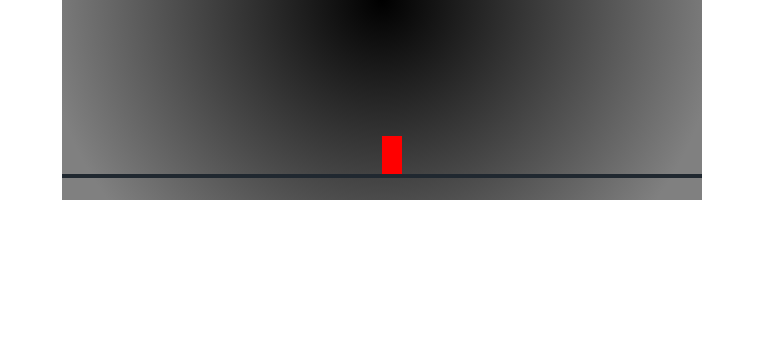
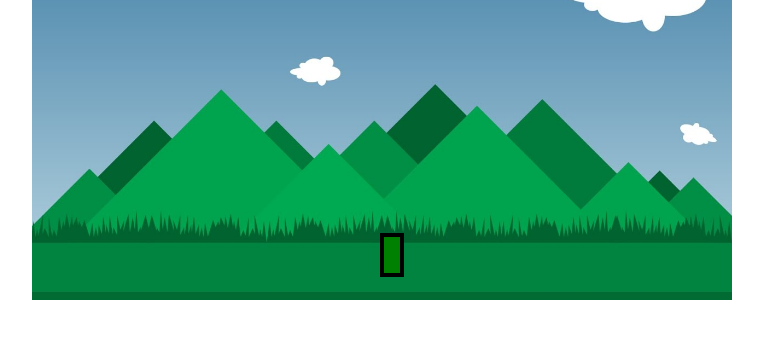
Before and after one commit to lukechadwick/xiayu, a plain HTML site: page index.html in a window 1280 px wide. Shown: the whole page, without its empty margins (258-1021 px from the left). Drawn offline with Linux system fonts and the light colour scheme.

Commit message:
2 player controls and hit detection

```diff
--- a/css.css
+++ b/css.css
@@ -4,11 +4,9 @@
 }
 
 canvas {
-    background: radial-gradient(
-        circle at top,
-        black,
-        grey 90%
-      );
+    background: url(./game3.jpg);
+    background-size: cover;
+    background-position-y: -50px;
     display: block;
     margin: 0 auto;
 }
--- a/game.js
+++ b/game.js
@@ -1,4 +1,4 @@
-var gameWindow, controlState, playerSprite, loop;
+var gameWindow, controlState;
 
 document.addEventListener("keydown", keyHandler);
 document.addEventListener("keyup", keyHandler);
@@ -9,17 +9,18 @@ gameWindow = document.querySelector("canvas").getContext("2d");
 let boxSize = 40;
 let duckHeight = boxSize / 2;
 let playerNumber = 2;
+let boxSize2 = 40;
 
 //World
-let windowHeight = 200;
-let windowWidth = 640;
-let groundHeight = 24;
+let windowHeight = 300;
+let windowWidth = 700;
+let groundHeight = 25;
 
 //Gun State
 let gunReloading = false;
 
 //Ball
-var ballRadius = 10;
+var ballRadius = 5;
 let ballnumber = 1;
 let ballspeed = 5;
 
@@ -34,7 +35,6 @@ let ballArray = {
 let playerArray = {
     "players": []
 }
-
 
 function makePlayer() {
     for (let i = 0; i < playerNumber; i++) {
@@ -55,21 +55,6 @@ function makePlayer() {
 
 makePlayer();
 
-
-//Draw a square
-playerSprite = {
-	height: boxSize,
-	width: boxSize / 2,
-
-	jumpState: false,
-
-	x: windowWidth / 2,
-	y: 0,
-	x_velocity: 0,
-	y_velocity: 0
-};
-
-
 controlState = {
     left: false,
     right: false,
@@ -86,16 +71,19 @@ control2State = {
     shoot: false
 };
 
-
-
 function makeBall() {
+	let origin = 0;
     for (let i = ballnumber - 1; i < ballnumber; i++) {
+        	for (let i = 0; i < playerNumber; i++) {
+				origin = i;
+			}
         ballArray.balls[i] = {
             "dx": ballspeed + Math.random(),
             "dy": -(ballspeed + Math.random()),
-			'x': (playerSprite.x + 20),
-			'y': (playerSprite.y + 15)
+            'x': (playerArray.players[1].x + 20),
+            'y': (playerArray.players[1].y + 15)
         }
+        //	}
         console.log(ballArray)
     }
 }
@@ -141,6 +129,8 @@ function drawFrame() {
 
 	duck();
 
+	ballCollision()
+
     //drawBackDrop();
 
     drawBox();
@@ -171,50 +161,73 @@ function shoot() {
 }
 
 function duck() {
+    for (let i = 0; i < playerNumber; i++) {
         if (controlState.down) {
-		boxSize = duckHeight;
-		playerSprite.height = boxSize;
-	} else {
-		boxSize = duckHeight * 2;
-		playerSprite.height = boxSize
+            playerArray.players[0].height = duckHeight;
+		}
+		else {
+            playerArray.players[0].height = duckHeight * 2;
+		}
+		if (controlState.sKey) {
+            playerArray.players[1].height = duckHeight;
+		}
+		else {
+            playerArray.players[1].height = duckHeight * 2;
+        }
     }
 }
 
 function boundaries() {
+    for (let i = 0; i < playerNumber; i++) {
         // if player is going off the left of the screen
-	if (playerSprite.x < -boxSize)
-		playerSprite.x = windowWidth;
+        if (playerArray.players[i].x < -boxSize)
+            playerArray.players[i].x = windowWidth;
         // if player goes past right boundary
-	else if (playerSprite.x > windowWidth)
-		playerSprite.x = -boxSize;
+        else if (playerArray.players[i].x > windowWidth)
+            playerArray.players[i].x = -boxSize;
+    }
 }
 
 function physics() {
-	if (controlState.up && playerSprite.jumping == false) {
-		playerSprite.y_velocity -= 25;
-		playerSprite.jumping = true;
+    for (let i = 0; i < playerNumber; i++) {
+        //Player one controls
+        if (controlState.up && playerArray.players[0].jumping == false) {
+            playerArray.players[0].y_velocity -= 25;
+            playerArray.players[0].jumping = true;
+        }
+        if (controlState.left)
+            playerArray.players[0].x_velocity -= 0.5;
+
+        if (controlState.right)
+            playerArray.players[0].x_velocity += 0.5;
+
+        //Player 2 Controls
+        if (controlState.wKey && playerArray.players[1].jumping == false) {
+            playerArray.players[1].y_velocity -= 25;
+            playerArray.players[1].jumping = true;
+        }
+        if (controlState.aKey)
+            playerArray.players[1].x_velocity -= 0.5;
+
+        if (controlState.dKey)
+            playerArray.players[1].x_velocity += 0.5;
+
+        // gravity
+        playerArray.players[i].y_velocity += 1.2;
+        playerArray.players[i].x += playerArray.players[i].x_velocity;
+        playerArray.players[i].y += playerArray.players[i].y_velocity;
+
+        // friction
+        playerArray.players[i].x_velocity *= 0.9;
+        playerArray.players[i].y_velocity *= 0.9;
+
+		// if rectangle is falling below floor line
+        if (playerArray.players[i].y > windowHeight - groundHeight - playerArray.players[i].height) {
+            playerArray.players[i].jumping = false;
+            playerArray.players[i].y = windowHeight - groundHeight - playerArray.players[i].height;
+            playerArray.players[i].y_velocity = 0;
 		}
 
-	if (controlState.left)
-		playerSprite.x_velocity -= 0.5;
-
-	if (controlState.right)
-		playerSprite.x_velocity += 0.5;
-
-	// gravity
-	playerSprite.y_velocity += 1.2;
-	playerSprite.x += playerSprite.x_velocity;
-	playerSprite.y += playerSprite.y_velocity;
-
-	// friction
-	playerSprite.x_velocity *= 0.9;
-	playerSprite.y_velocity *= 0.9;
-
-	// if rectangle is falling below floor line
-	if (playerSprite.y > windowHeight - groundHeight - boxSize) {
-		playerSprite.jumping = false;
-		playerSprite.y = windowHeight - groundHeight - boxSize;
-		playerSprite.y_velocity = 0;
     }
 }
 
@@ -232,31 +245,39 @@ function drawBackDrop() {
     windowGradient.addColorStop(0, "black");
     windowGradient.addColorStop(1, "gray");
 
-
     gameWindow.fillStyle = windowGradient;
     // gameWindow.closePath();
-
 }
 
 function drawBall() {
+    for (let i = 0; i < playerNumber; i++) {
         for (let i = 0; i < ballnumber; i++) {
             gameWindow.beginPath();
-		gameWindow.arc(ballArray.balls[i].x, ballArray.balls[i].y, ballRadius, 0, Math.PI * 2);
+            gameWindow.arc(ballArray.balls[i].x + 20, ballArray.balls[i].y, ballRadius, 0, Math.PI * 2);
             gameWindow.fillStyle = "#0095DD";
             gameWindow.fill();
             gameWindow.stroke();
             gameWindow.closePath();
         }
+
+    }
+
 }
 
 function drawBox() {
-  for (let i = 0; i < 1; i++) {
+    for (let i = 0; i < playerNumber; i++) {
         gameWindow.beginPath();
-    gameWindow.fillStyle = "#ff0000"; // hex for red
-    gameWindow.rect(playerSprite.x, playerSprite.y, playerSprite.width, playerSprite.height);
+		gameWindow.fillStyle = "red"; // hex for red
+
+        if (i > 0)
+			gameWindow.fillStyle = "green";
+
+        gameWindow.rect(playerArray.players[i].x, playerArray.players[i].y, playerArray.players[i].width, playerArray.players[i].height);
 		gameWindow.fill();
+		gameWindow.strokeStyle = "black";
+		gameWindow.stroke();
+
         gameWindow.closePath();
-
     }
 }
 
@@ -266,5 +287,17 @@ function drawLine() {
     gameWindow.beginPath();
     gameWindow.moveTo(0, windowHeight - groundHeight);
     gameWindow.lineTo(windowWidth, windowHeight - groundHeight);
-	gameWindow.stroke();
+ //   gameWindow.stroke();
 }
+
+
+function ballCollision() {
+    for (let i = 0; i < ballnumber; i++) {
+        for (let j = 0; j < playerNumber; j++) {
+            if (ballArray.balls[i].x - playerArray.players[j].x < 5 && ballArray.balls[i].x - playerArray.players[j].x > 0 &&
+                ballArray.balls[i].y - playerArray.players[j].y < 40 && ballArray.balls[i].y - playerArray.players[j].y > 0) {
+					console.log('bang')
+            }
+        }
+    }
+}
```
Also changed, not shown: game.png (added), game2.jpg (added), game3.jpg (added), 1 other file. Lines whose indentation alone changed are shown as unchanged.
